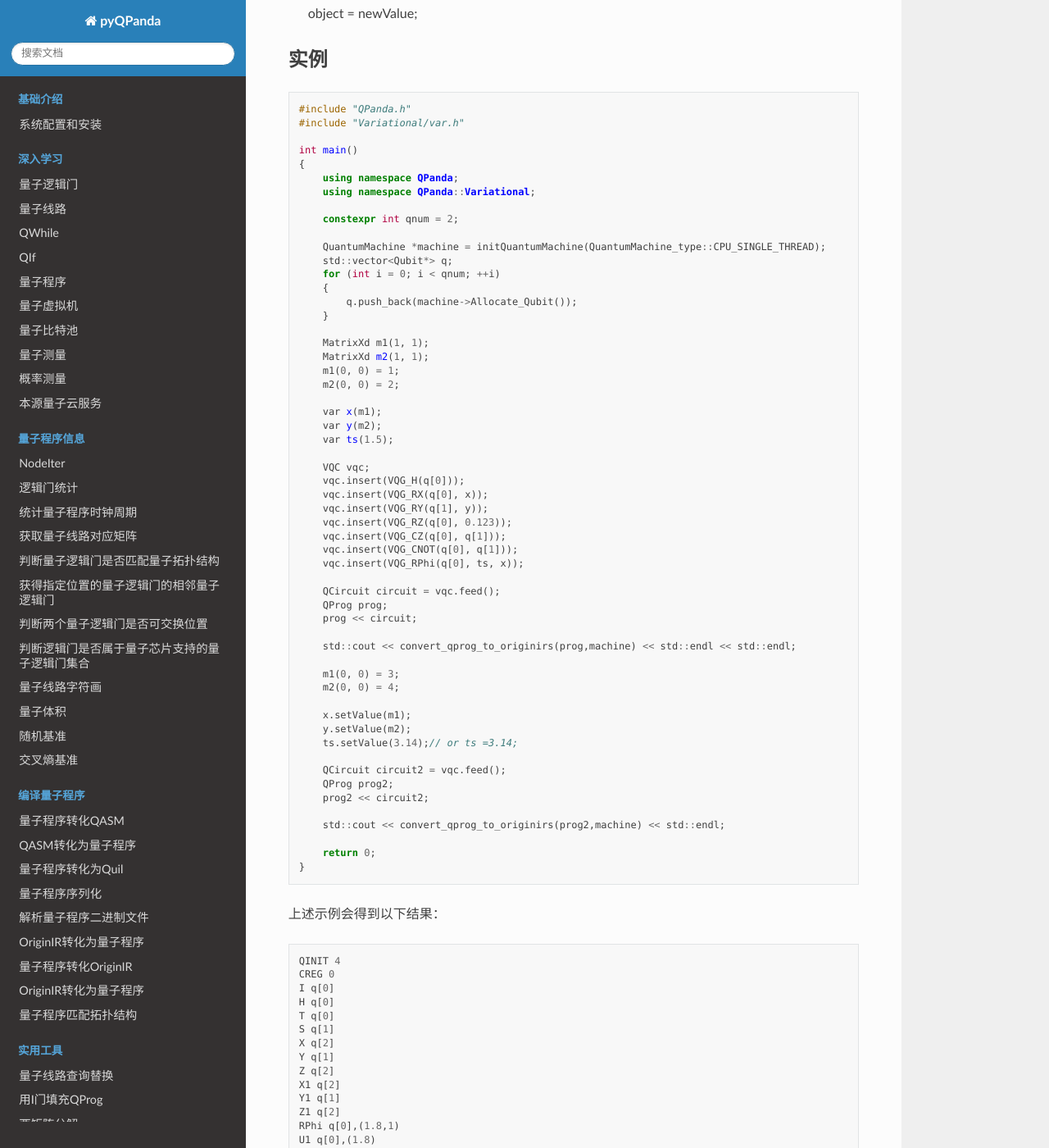
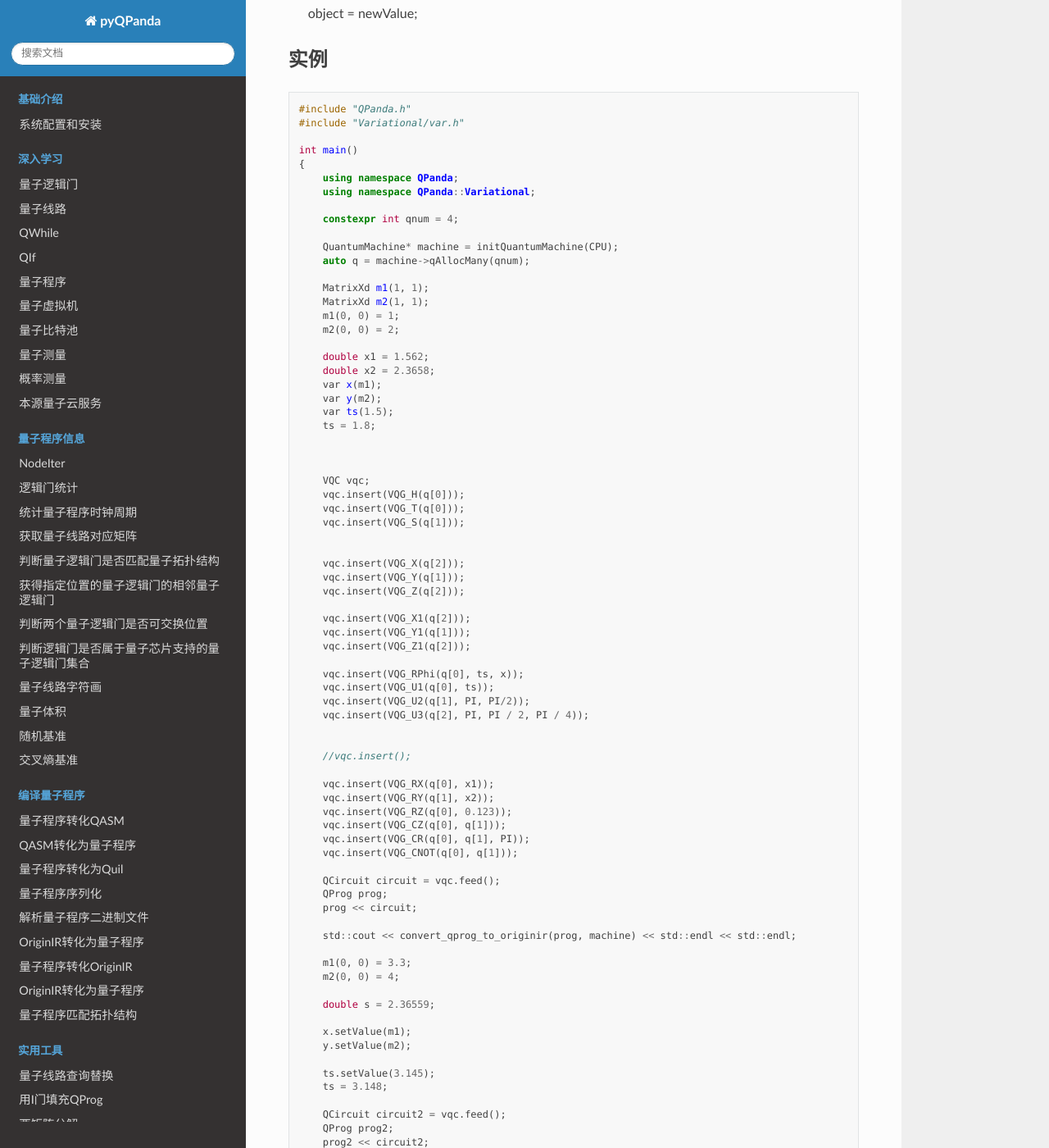
Before and after one commit to OriginQ/pyQPanda-Toturial, a Sphinx documentation site: the page built from source/VariableQGate.rst, in a window 1280 px wide and 1400 px high, scrolled down 5668 px. Shown: the whole window at 82% size. Built offline with Sphinx 7.4.7 and the Read the Docs theme 2.0.0, drawn with Linux system fonts in a browser that asks for light colours; pages that are not in the unit, such as notebooks, are missing from menus; some of the changed text lies outside the part shown.

Commit message:
Update VariableQGate.rst

```diff
--- a/source/VariableQGate.rst
+++ b/source/VariableQGate.rst
@@ -222,55 +222,80 @@ VariationalQuantumGate_SqiSWAP        VQG_SqiSWAP
     int main()
     {
         using namespace QPanda;
-        using namespace QPanda::Variational;
+	using namespace QPanda::Variational;
 
-        constexpr int qnum = 2;
+	constexpr int qnum = 4;
 
-        QuantumMachine *machine = initQuantumMachine(QuantumMachine_type::CPU_SINGLE_THREAD);
-        std::vector<Qubit*> q;
-        for (int i = 0; i < qnum; ++i)
-        {
-            q.push_back(machine->Allocate_Qubit());
-        }
+	QuantumMachine* machine = initQuantumMachine(CPU);
+	auto q = machine->qAllocMany(qnum);
 
-        MatrixXd m1(1, 1);
-        MatrixXd m2(1, 1);
-        m1(0, 0) = 1;
-        m2(0, 0) = 2;
+	MatrixXd m1(1, 1);
+	MatrixXd m2(1, 1);
+	m1(0, 0) = 1;
+	m2(0, 0) = 2;
 
-        var x(m1);
-        var y(m2);
-        var ts(1.5);
+	double x1 = 1.562;
+	double x2 = 2.3658;
+	var x(m1);
+	var y(m2);
+	var ts(1.5);
+	ts = 1.8;
 
-        VQC vqc;
-        vqc.insert(VQG_H(q[0]));
-        vqc.insert(VQG_RX(q[0], x));
-        vqc.insert(VQG_RY(q[1], y));
-        vqc.insert(VQG_RZ(q[0], 0.123));
-        vqc.insert(VQG_CZ(q[0], q[1]));
-        vqc.insert(VQG_CNOT(q[0], q[1]));
-        vqc.insert(VQG_RPhi(q[0], ts, x));
 
-        QCircuit circuit = vqc.feed();
-        QProg prog;
-        prog << circuit;
 
-        std::cout << convert_qprog_to_originirs(prog,machine) << std::endl << std::endl;
+	VQC vqc;
+	vqc.insert(VQG_H(q[0]));
+	vqc.insert(VQG_T(q[0]));
+	vqc.insert(VQG_S(q[1]));
 
-        m1(0, 0) = 3;
-        m2(0, 0) = 4;
 
-        x.setValue(m1);
-        y.setValue(m2);
-        ts.setValue(3.14);// or ts =3.14;
+	vqc.insert(VQG_X(q[2]));
+	vqc.insert(VQG_Y(q[1]));
+	vqc.insert(VQG_Z(q[2]));
 
-        QCircuit circuit2 = vqc.feed();
-        QProg prog2;
-        prog2 << circuit2;
+	vqc.insert(VQG_X1(q[2]));
+	vqc.insert(VQG_Y1(q[1]));
+	vqc.insert(VQG_Z1(q[2]));
 
-        std::cout << convert_qprog_to_originirs(prog2,machine) << std::endl;
+	vqc.insert(VQG_RPhi(q[0], ts, x));
+	vqc.insert(VQG_U1(q[0], ts));
+	vqc.insert(VQG_U2(q[1], PI, PI/2));
+	vqc.insert(VQG_U3(q[2], PI, PI / 2, PI / 4));
 
-        return 0;
+
+	//vqc.insert();
+
+	vqc.insert(VQG_RX(q[0], x1));
+	vqc.insert(VQG_RY(q[1], x2));
+	vqc.insert(VQG_RZ(q[0], 0.123));
+	vqc.insert(VQG_CZ(q[0], q[1]));
+	vqc.insert(VQG_CR(q[0], q[1], PI));
+	vqc.insert(VQG_CNOT(q[0], q[1]));
+
+	QCircuit circuit = vqc.feed();
+	QProg prog;
+	prog << circuit;
+
+	std::cout << convert_qprog_to_originir(prog, machine) << std::endl << std::endl;
+
+	m1(0, 0) = 3.3;
+	m2(0, 0) = 4;
+
+	double s = 2.36559;
+
+	x.setValue(m1);
+	y.setValue(m2);
+
+	ts.setValue(3.145);
+	ts = 3.148;
+
+	QCircuit circuit2 = vqc.feed();
+	QProg prog2;
+	prog2 << circuit2;
+
+	std::cout << convert_qprog_to_originir(prog2, machine) << std::endl;
+
+	return 0;
     }
 
 上述示例会得到以下结果：
```
Also changed, not shown: other parts of source/VariableQGate.rst (+0 -2 lines).
